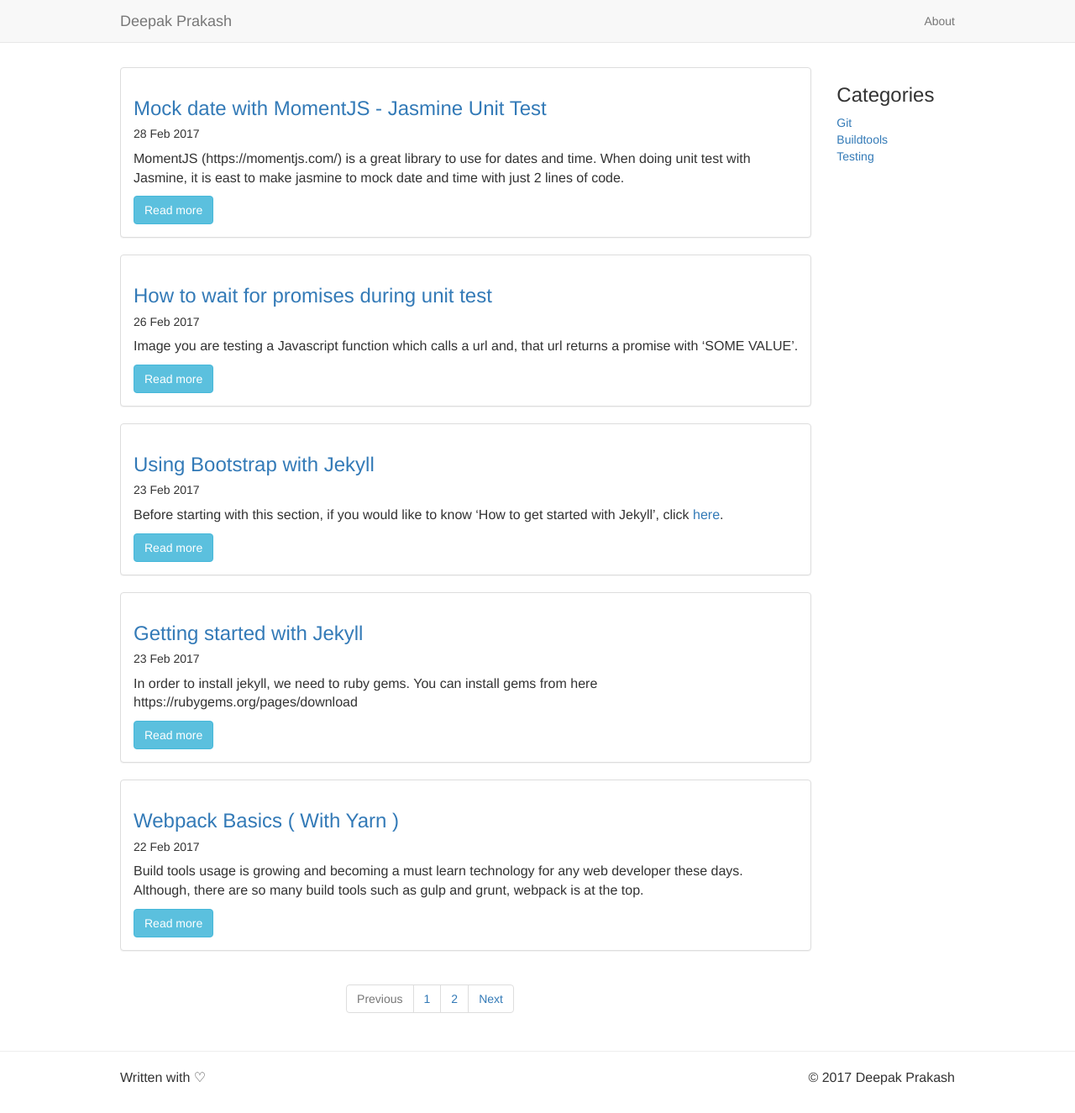
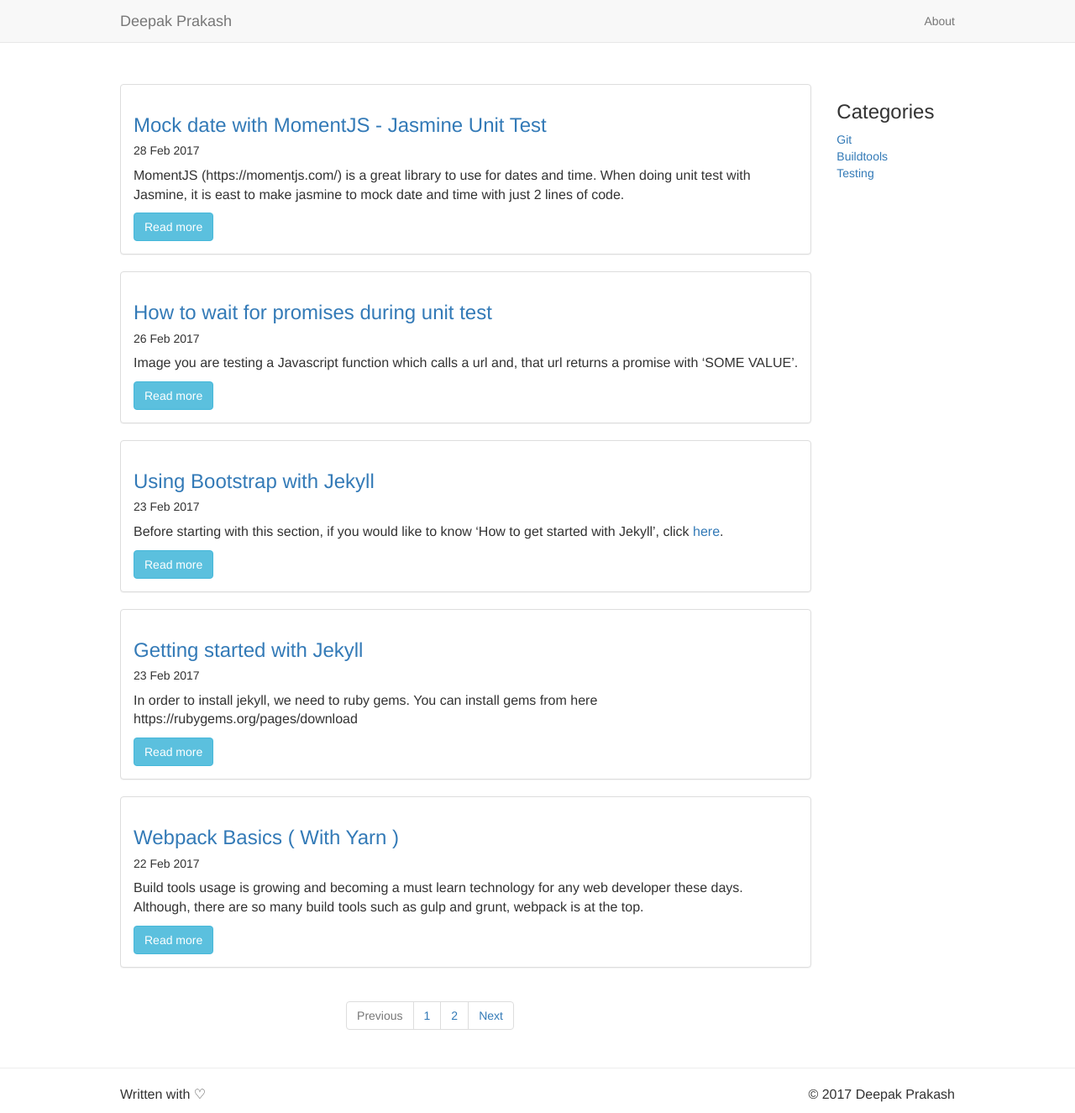
Before and after one commit to deepak6sp/deepak6sp.github.io, a Jekyll site: the page built from index.html, in a window 1280 px wide and 1325 px high. Shown: the whole window at 84% size. Built offline with Jekyll 4.4.1, drawn with Linux system fonts in a browser that asks for light colours; nearby versions of some CDN libraries; the list of posts is cut into pages by our own code.

Commit message:
navrbar fixed

```diff
--- a/assets/css/main.css
+++ b/assets/css/main.css
@@ -1,5 +1,5 @@
 body {
-  padding-top: 80px; }
+  padding-top: 100px; }
 
 p {
   font-size: 1.6rem; }
--- a/assets/scss/globals/_defaults.scss
+++ b/assets/scss/globals/_defaults.scss
@@ -1,5 +1,5 @@
 body{
-  padding-top: 80px;
+  padding-top: 100px;
 }
 
 p {
```
Also changed, not shown: 2 other files.
